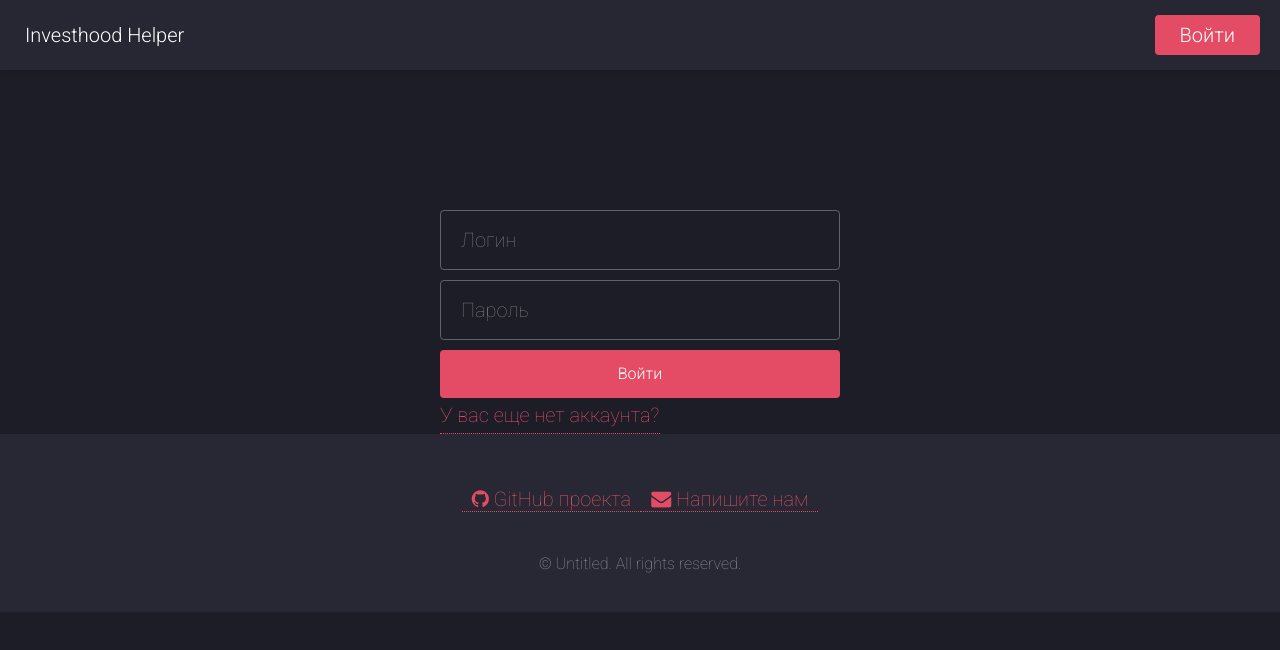
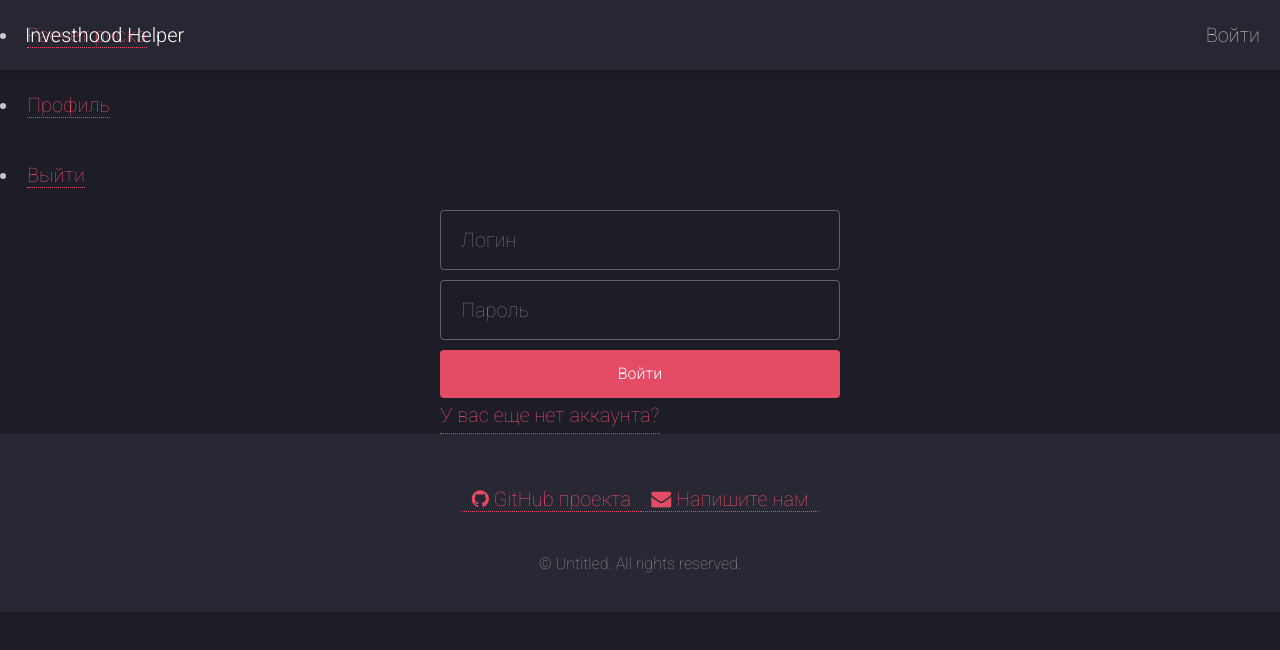
Before and after one commit to chmilvs/Stocks-risk-manager, a React (Create React App) app in the folder front/: page /auth in a window 1280 px wide. Shown: the top 650 px of the page. Built offline with nearby package versions, Linux system fonts and the light colour scheme.

Commit message:
adaptiv(net)

```diff
--- a/front/src/components/NavBar/NavBar.css
+++ b/front/src/components/NavBar/NavBar.css
@@ -76,33 +76,52 @@ body.landing #header {
     position: absolute;
 }
 
-.button {
-    -moz-appearance: none;
-    -webkit-appearance: none;
-    -ms-appearance: none;
-    appearance: none;
-    -moz-transition: background-color 0.2s ease-in-out, color 0.2s ease-in-out, box-shadow 0.2s ease-in-out;
-    -webkit-transition: background-color 0.2s ease-in-out, color 0.2s ease-in-out, box-shadow 0.2s ease-in-out;
-    -ms-transition: background-color 0.2s ease-in-out, color 0.2s ease-in-out, box-shadow 0.2s ease-in-out;
-    transition: background-color 0.2s ease-in-out, color 0.2s ease-in-out, box-shadow 0.2s ease-in-out;
-    background-color: transparent;
-    border-radius: 4px;
-    border: 0;
-    box-shadow: inset 0 0 0 1px rgba(255, 255, 255, 0.3);
-    color: #ffffff !important;
-    cursor: pointer;
-    display: inline-block;
-    font-weight: 300;
-    height: 3em;
-    line-height: 3em;
-    padding: 0 2.25em;
-    text-align: center;
-    text-decoration: none;
-    white-space: nowrap;
+
+
+.forMedia {
+  display: none;
+  margin-left: 15px;
+  background-color: #e44c65;
+  border-radius: 4px;
+  height: auto;
 }
 
-.button.primary {
-    background-color: #e44c65;
-    box-shadow: none;
-    color: #ffffff !important;
+@media screen and (max-width: 812px) {
+  .forMedia{
+    display: block;
+  }
+
+
+.wrapper-media {
+  display: flex;
+  width: 100%;
+  height: 100%;
+  transition: margin .5s;
+  margin: 0 0 0 -250px;
 }
+
+.wrapper.is-nav-open {
+  margin-left: 0;
+}
+
+.nav-media {
+  position: relative;
+  width: 250px;
+  height: 100%;
+  padding: 20px;
+  border-right: 1px solid #ccc;
+}
+.nav__icon {
+  position: absolute;
+  top: 0;
+  right: -60px;
+  padding: 20px;
+  font-size: 20px;
+  cursor: pointer;
+  transition: color .3s;
+}
+
+.nav__icon:hover {
+  color: #5eb2ff;
+}
+}
--- a/front/src/components/NavBar/NavBar.js
+++ b/front/src/components/NavBar/NavBar.js
@@ -2,10 +2,10 @@ import {Link, useHistory} from 'react-router-dom';
 import {useDispatch, useSelector} from 'react-redux';
 import './NavBar.css'
 import {logOutAC} from '../../redux/actionCreators/authAC';
+import {useRef} from 'react'
 
 function NavBar() {
     const user = useSelector(state => state.auth)
-    console.log(user);
     const dispatch = useDispatch()
     const history = useHistory()
     const logOut = (event) => {
@@ -13,8 +13,39 @@ function NavBar() {
         dispatch(logOutAC())
         history.push('/')
     }
+
+    const wrapperRef = useRef()
+    const handleMedia = (event) => {
+      event.preventDefault()
+      const wrappperMedia = wrapperRef.current
+      wrappperMedia.classList.toggle('is-nav-open')
+    }
     return (
       <header id="header">
+        <button onClick={handleMedia} className="forMedia">
+          <i className="fa fa-outdent"></i>
+        </button>
+        <div ref={wrapperRef} className="wrapper-media">
+          <div className="nav-media">
+            <div className="nav__body-media">
+              <li>
+                <Link to="/riskpage" className="">
+                  Расчет риска
+                </Link>
+              </li>
+              <li>
+                <Link to="/dashboard" className="">
+                  Профиль
+                </Link>
+              </li>
+              <li>
+                <Link to={"/"} onClick={logOut} className="">
+                  Выйти
+                </Link>
+              </li>
+            </div>
+          </div>
+        </div>
         <h1 id="logo">
           <Link to="/">Investhood Helper</Link>
         </h1>
@@ -23,24 +54,24 @@ function NavBar() {
             {user.isLogged ? (
               <>
                 <li>
-                                <Link to="/riskpage" className="button primary">
+                  <Link to="/riskpage" className="">
                     Расчет риска
                   </Link>
                 </li>
                 <li>
-                                <Link to="/dashboard" className="button primary">
+                  <Link to="/dashboard" className="">
                     Профиль
                   </Link>
                 </li>
                 <li>
-                                <Link to={'/'} onClick={logOut} className="button primary">
+                  <Link to={"/"} onClick={logOut} className="">
                     Выйти
                   </Link>
                 </li>
               </>
             ) : (
               <li>
-                            <Link to="/auth" className="button primary">
+                <Link to="/auth" className="">
                   Войти
                 </Link>
               </li>
```
Lines whose indentation alone changed are shown as unchanged.
